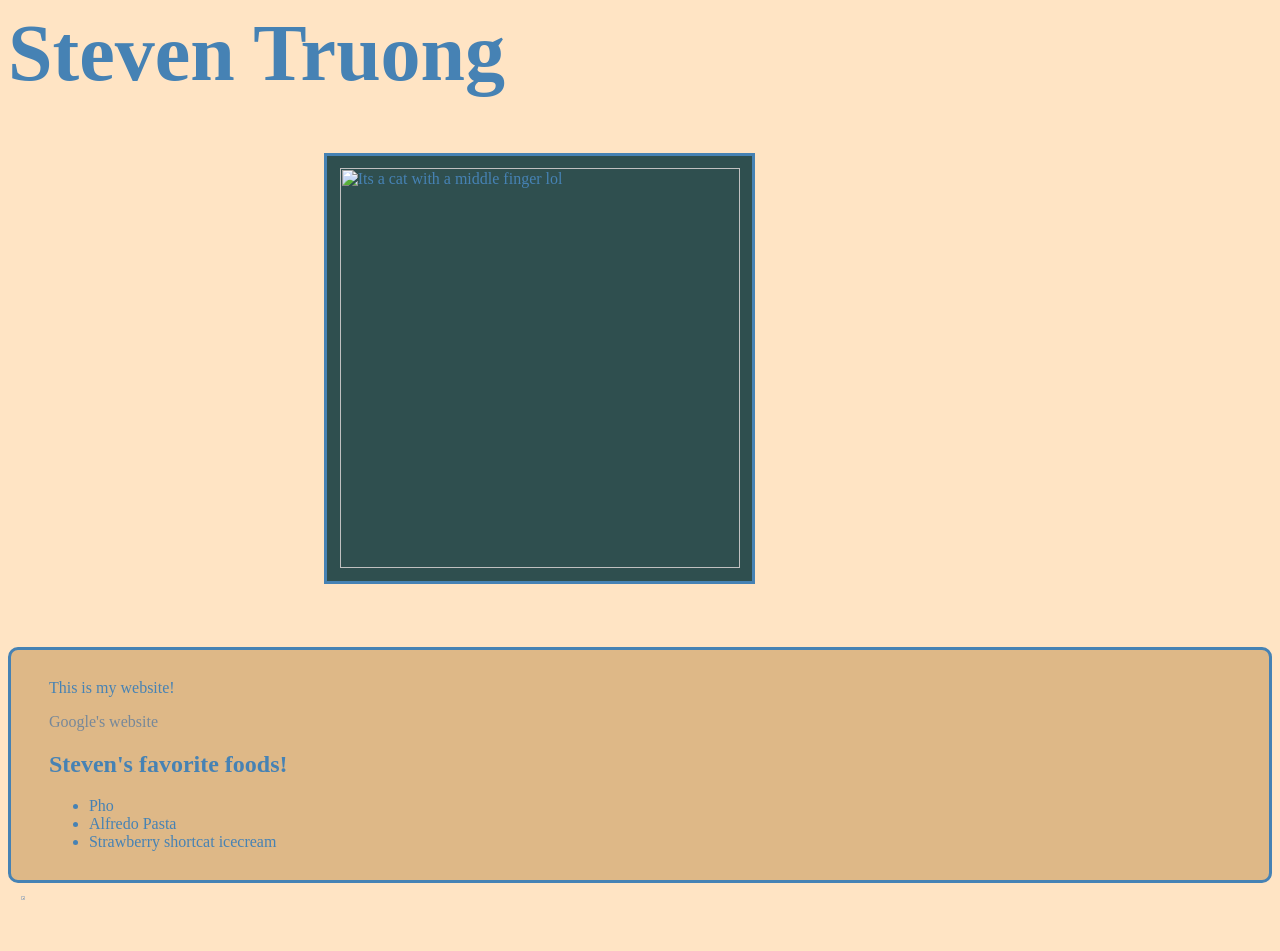
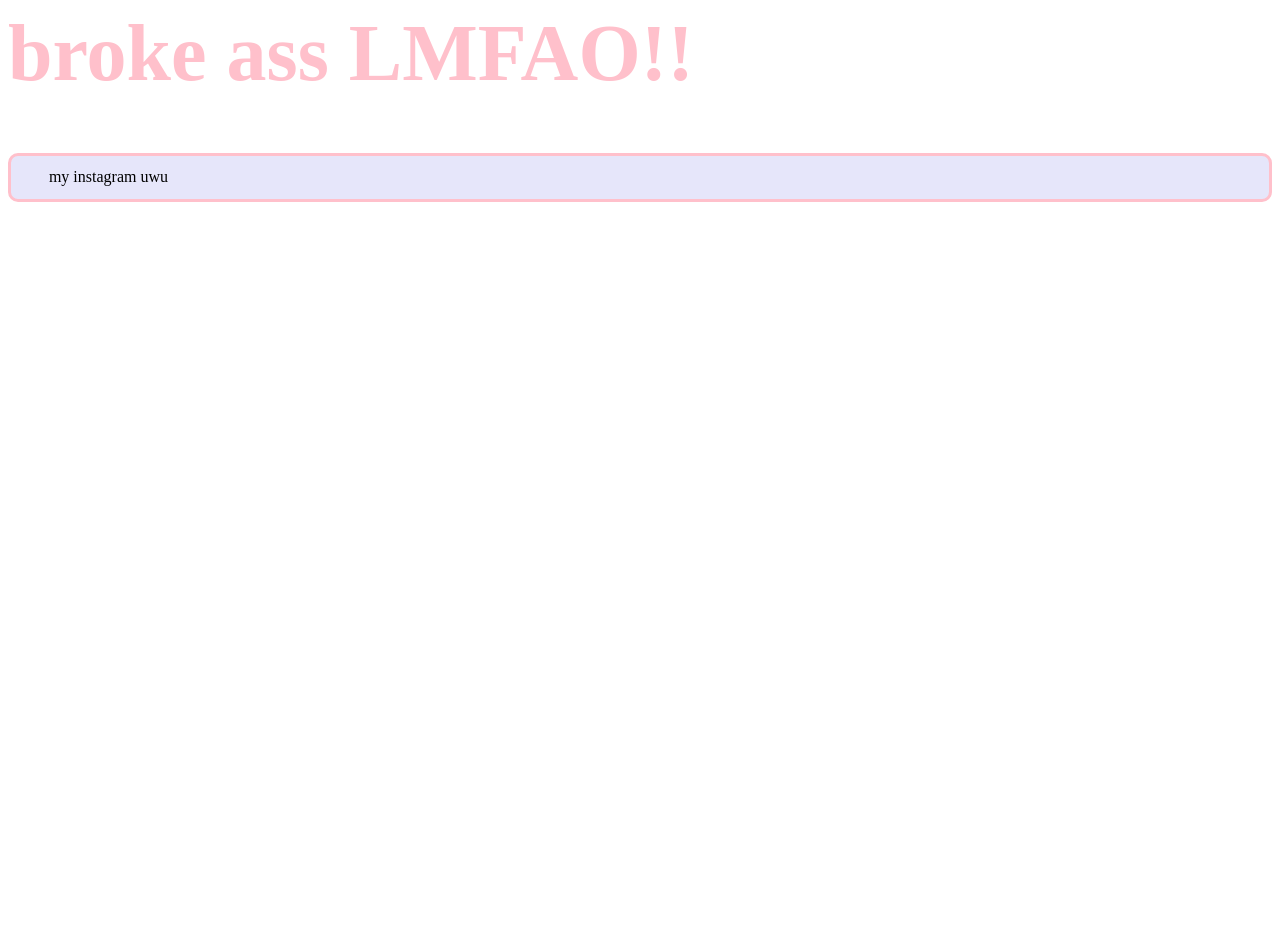
Before and after one commit to stectr/gofundkristiscalitrip, a plain HTML site: page index.html in a window 1280 px wide. After the commit the page ends 800 px from the top, so only its background shows below. Drawn offline with Linux system fonts and the light colour scheme.

Commit message:
Add files via upload

```diff
--- a/index.html
+++ b/index.html
@@ -1,27 +1,13 @@
 <html>
     <head>
-        <title>Steven's Website</title>
+        <title>broke ass</title>
         <meta charset="utf-8">
         <link rel="stylesheet" href="style.css">
 
     </head>
     <body>
-        <h1>Steven Truong</h1>
-        <img src="images/gato.jpeg" alt="Its a cat with a middle finger lol"
-        style="border: solid; margin:0% 25% 5% 25%; padding: 1%" id="profile">
+        <h1>broke ass LMFAO!!</h1>
         <div>
-            <p>This is my website!</p>
-            <a href="https://google.com" target="_blank">Google's website</a>
-
-            <h2>Steven's favorite foods!</h2>
-            <ul>
-                <li>Pho</li>
-                <li>Alfredo Pasta</li>
-                <li>Strawberry shortcat icecream</li>
-            </ul>
-        </div>
-        <a href="https://github.com/stectr">
-            <img src='images/github.png' class="social-icon">
-        </a>
+            <a href="https://www.instagram.com/kristi_pham_/" target="_blank">my instagram uwu</a>
     </body>
 </html>
--- a/style.css
+++ b/style.css
@@ -9,17 +9,18 @@ h1 {
 }
 
 body {
-    background-color: bisque;
-    color: steelblue;
+    background-color: white;
+    color: pink;
 }
 
 a {
-    color: lightslategray;
+    color: black;
     text-decoration: none;
+    text-align: center;
 }
 
 div {
-    background: burlywood;
+    background: lavender;
     padding-left: 3%;
     padding-right: 3%;
     padding-top: 1%;
```
